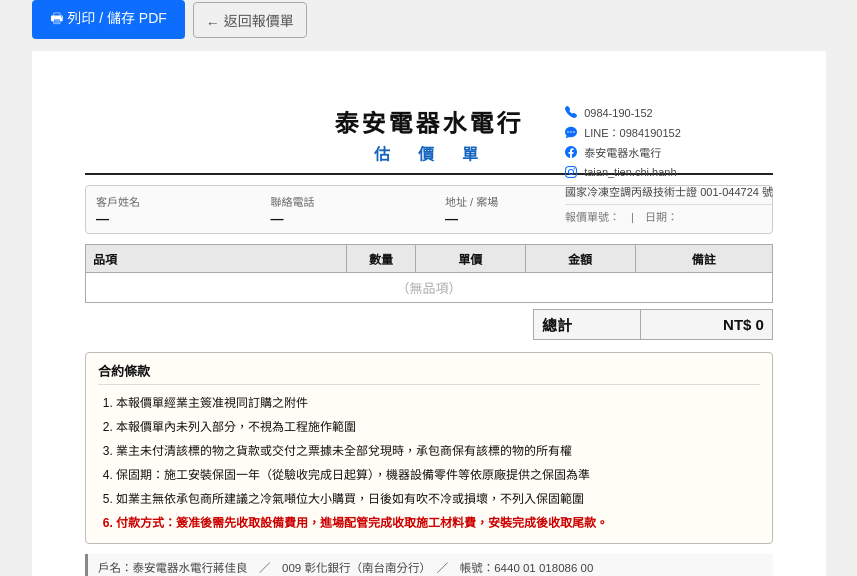
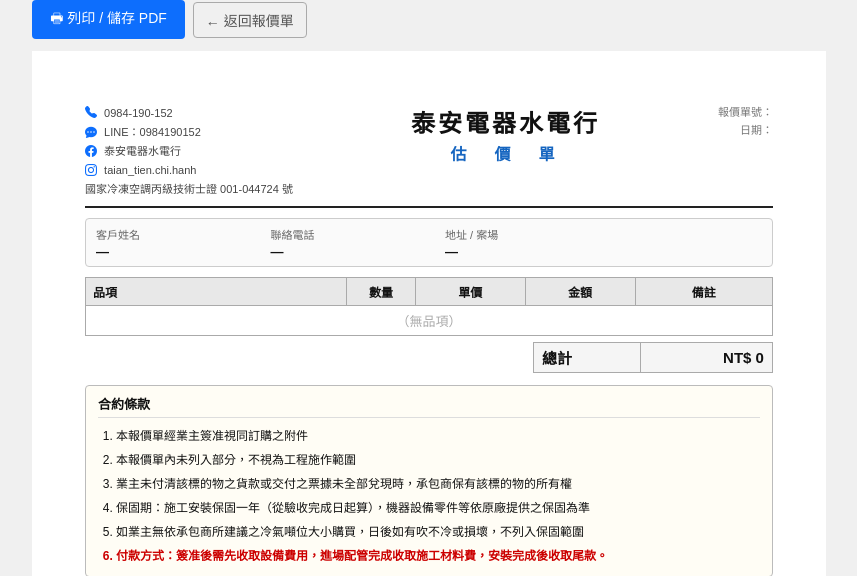
Before and after one commit to Yang-sen0821/taian-hvac, a Flask app: template templates/quotations/print.html in a window 1280 px wide. Shown: the top 576 px of the page, without its empty margins (211-1068 px from the left). Run offline with Flask 3, Linux system fonts and the light colour scheme; the template is opened without the code that fills it, so the values that code supplies are empty.

Commit message:
fix: 合約版抬頭改 flex 三欄(聯絡置左/公司名置中/單號日期置右)不再跑版；上色色塊改每欄各一排
- print.html header 由絕對定位改 flex 三欄，聯絡資訊+證照置左直向、公司名置中、報價單號日期置右，避免溢出疊到表格
- 上色：品名/數量/金額/備註欄下方各一排色塊(data-cf)，各染各欄，不再只在備註

Co-Authored-By: Claude Opus 4.8 <noreply@anthropic.com>

```diff
--- a/templates/quotations/print.html
+++ b/templates/quotations/print.html
@@ -27,21 +27,39 @@
             position: relative;
         }
 
-        /* ===== 抬頭（公司名置中、聯絡資訊直向置於右側） ===== */
+        /* ===== 抬頭（聯絡資訊置左直向、公司名置中、單號日期置右；flex 三欄不重疊） ===== */
         .header {
-            position: relative;
-            text-align: center;
+            display: flex;
+            justify-content: space-between;
+            align-items: flex-start;
+            gap: 10px;
             border-bottom: 2px solid #222;
             padding-bottom: 8px;
             margin-bottom: 10px;
         }
-        .header h1 {
+        .header-left {
+            flex: 0 0 auto;
+            text-align: left;
+            font-size: 11px;
+            line-height: 1.6;
+            color: #444;
+        }
+        .header-left i {
+            margin-right: 4px;
+            font-size: 12px;
+            color: #0d6efd;
+        }
+        .header-center {
+            flex: 1 1 auto;
+            text-align: center;
+        }
+        .header-center h1 {
             font-size: 24px;
             font-weight: 900;
             letter-spacing: 3px;
             margin-bottom: 2px;
         }
-        .header .subtitle {
+        .header-center .subtitle {
             font-size: 16px;
             font-weight: 700;
             color: #1565c0;          /* 估價單三字藍色 */
@@ -49,25 +67,12 @@
             margin: 0;
         }
         .header-right {
-            position: absolute;
-            top: 0;
-            right: 0;
-            text-align: left;
+            flex: 0 0 auto;
+            text-align: right;
             font-size: 11px;
-            line-height: 1.65;
-            color: #444;
-        }
-        .header-right i {
-            margin-right: 4px;
-            font-size: 12px;
-            color: #0d6efd;
-        }
-        .header-right .quote-no {
-            margin-top: 3px;
-            padding-top: 3px;
-            border-top: 1px solid #ddd;
+            line-height: 1.6;
+            color: #777;
             white-space: nowrap;
-            color: #777;
         }
 
         /* ===== 客戶資訊 ===== */
@@ -277,17 +282,22 @@
 
 <div class="page">
 
-    <!-- (a) 抬頭：公司名置中、聯絡資訊+證照直向置右、單號日期單排 -->
+    <!-- (a) 抬頭：聯絡資訊+證照置左直向、公司名置中、單號日期置右 -->
     <div class="header">
-        <h1>{{ q.company or '泰安電器水電行' }}</h1>
-        <p class="subtitle">估　價　單</p>
-        <div class="header-right">
+        <div class="header-left">
             <div><i class="bi bi-telephone-fill"></i> 0984-190-152</div>
             <div><i class="bi bi-chat-dots-fill"></i> LINE：0984190152</div>
             <div><i class="bi bi-facebook"></i> 泰安電器水電行</div>
             <div><i class="bi bi-instagram"></i> taian_tien.chi.hanh</div>
             <div>國家冷凍空調丙級技術士證 001-044724 號</div>
-            <div class="quote-no">報價單號：{{ q.quote_number }}　|　日期：{{ roc_date or q.quote_date }}</div>
+        </div>
+        <div class="header-center">
+            <h1>{{ q.company or '泰安電器水電行' }}</h1>
+            <p class="subtitle">估　價　單</p>
+        </div>
+        <div class="header-right">
+            <div>報價單號：{{ q.quote_number }}</div>
+            <div>日期：{{ roc_date or q.quote_date }}</div>
         </div>
     </div>
 
```
Also changed, not shown: templates/quotations/edit.html (+19 -24 lines), templates/quotations/new.html (+19 -24 lines).
